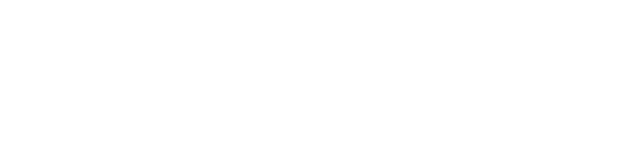
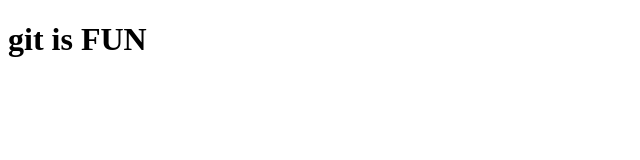
Before and after one commit to theCoupler/git-branching, a plain HTML site: page index.html in a window 1280 px wide. Shown: the whole page, without its empty margins (0-640 px from the left). Drawn offline with Linux system fonts and the light colour scheme.

Commit message:
adding h1

```diff
--- a/index.html
+++ b/index.html
@@ -6,5 +6,7 @@
     <meta name="viewport" content="width=device-width, initial-scale=1.0" />
     <title>git branching</title>
   </head>
-  <body></body>
+  <body>
+    <h1>git is FUN</h1>
+  </body>
 </html>
```
